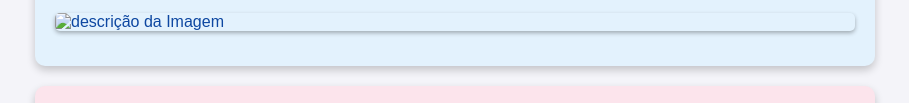
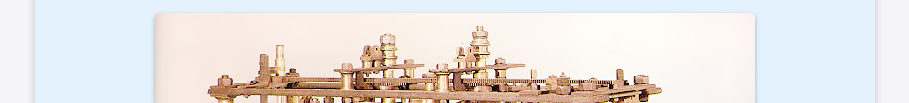
Before and after one commit to B0ST4LK/Batata, a plain HTML site: page index.html in a window 1280 px wide. Shown: the part 216-319 px from the top of the page, without its empty margins (185-1094 px from the left). Drawn offline with Linux system fonts and the light colour scheme.

Commit message:
site completo

```diff
--- a/index.html
+++ b/index.html
@@ -14,7 +14,7 @@
     de computador mecânico por Charles Babbage. Ele projetou a "Máquina Analítica", que
     nunca foi construída na época, mas é considerada o precursor dos computadores
     modernos.</p>
-<img src="imagem" alt="descrição da Imagem">
+<img src="maquina.jpg" alt="descrição da Imagem">
 </div>
 
 <div class="section" id="section2">
@@ -23,7 +23,7 @@
 <p>Nos anos 1940, os primeiros computadores eletrônicos foram construídos usando tubos
     de vácuo. Com o passar dos anos, os transistores revolucionaram a tecnologia, tornando
     os computadores menores, mais rápidos e eficientes.</p>
-<img src="endereço da imagem" alt="descrição da imagem">
+<img src="pcs2.jpg" alt="descrição da imagem">
 </div>
 
 <div class="section" id="section3">
```
